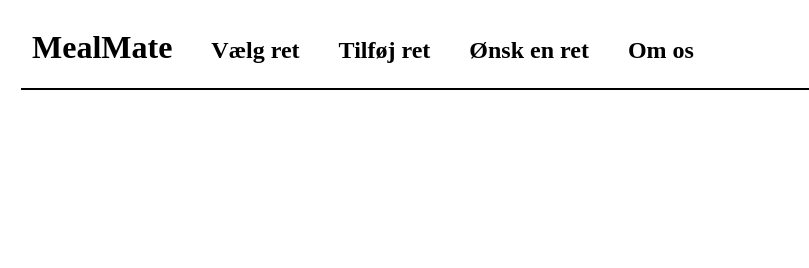
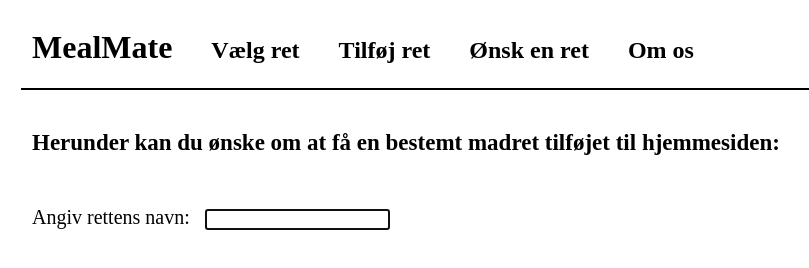
Before and after one commit to niko579a/Teknologi-eksamen, a plain HTML site: page requestFood.html in a window 1280 px wide. Shown: the whole page, without its empty margins (6-815 px from the left). Drawn offline with Linux system fonts and the light colour scheme.

Commit message:
tilfæjet til ønsk ret

```diff
--- a/css/requestFood.css
+++ b/css/requestFood.css
@@ -0,0 +1,14 @@
+.titleText{
+    margin-left: 30px;
+    margin-top: 40px;
+}
+
+.firstInformation{
+    margin-left: 30px;
+    margin-top: 50px;
+}
+
+input{
+    margin-left: 10px;
+
+}
--- a/requestFood.html
+++ b/requestFood.html
@@ -5,6 +5,7 @@
     <meta name="viewport" content="width=device-width, initial-scale=1.0">
     <title>Document</title>
     <link rel="stylesheet" href="./css/navBar.css">
+    <link rel="stylesheet" href="./css/requestFood.css">
 </head>
 <body>
     <!-- navigation bar -->
@@ -19,6 +20,10 @@
     <!-- navigation bar  end -->
 
     <!-- requestFood css-->
+    <div>
+    <p class="titleText" style="font-size: 23px;"><b>Herunder kan du ønske om at få en bestemt madret tilføjet til hjemmesiden:</b></p>
+    <p class="firstInformation" style="font-size: 20px;">Angiv rettens navn: <input type="text" autofocus></p>
+   </div>
     <!-- requestFood css end-->
 </body>
 </html>
```
